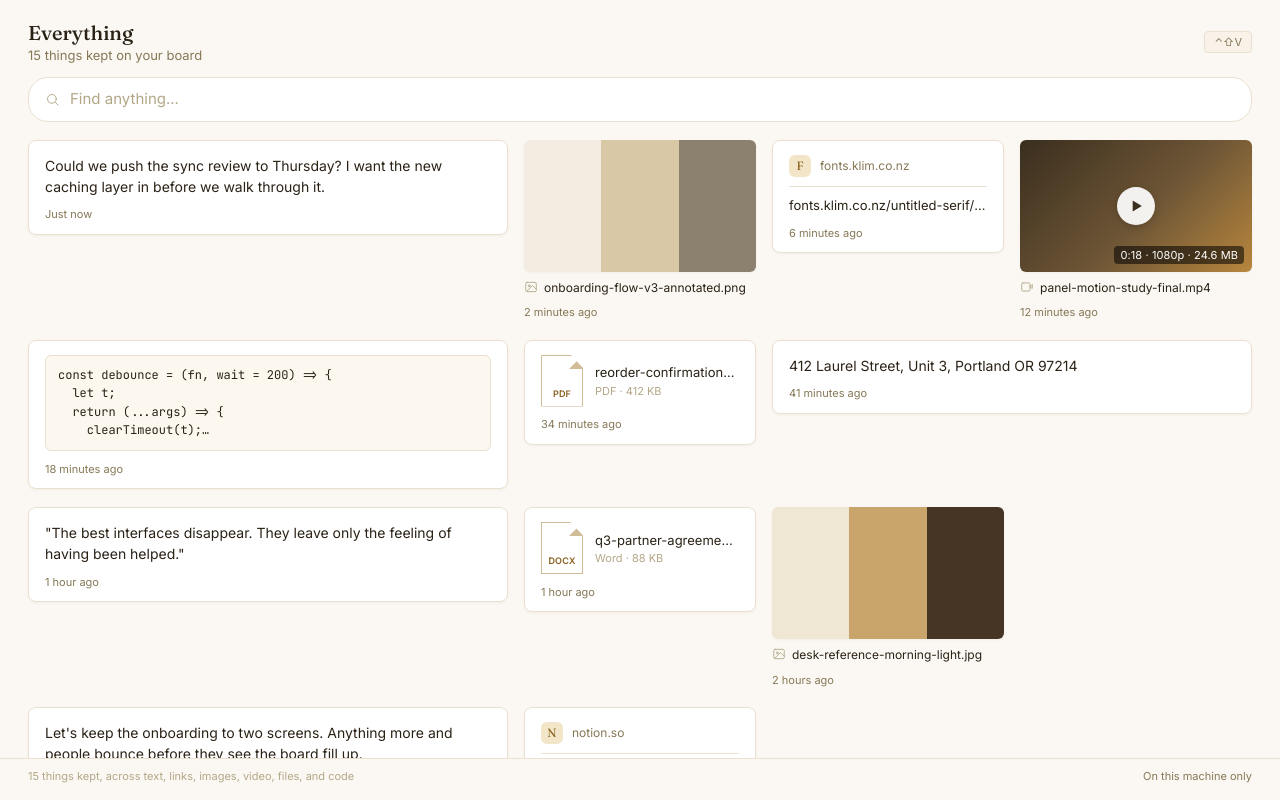
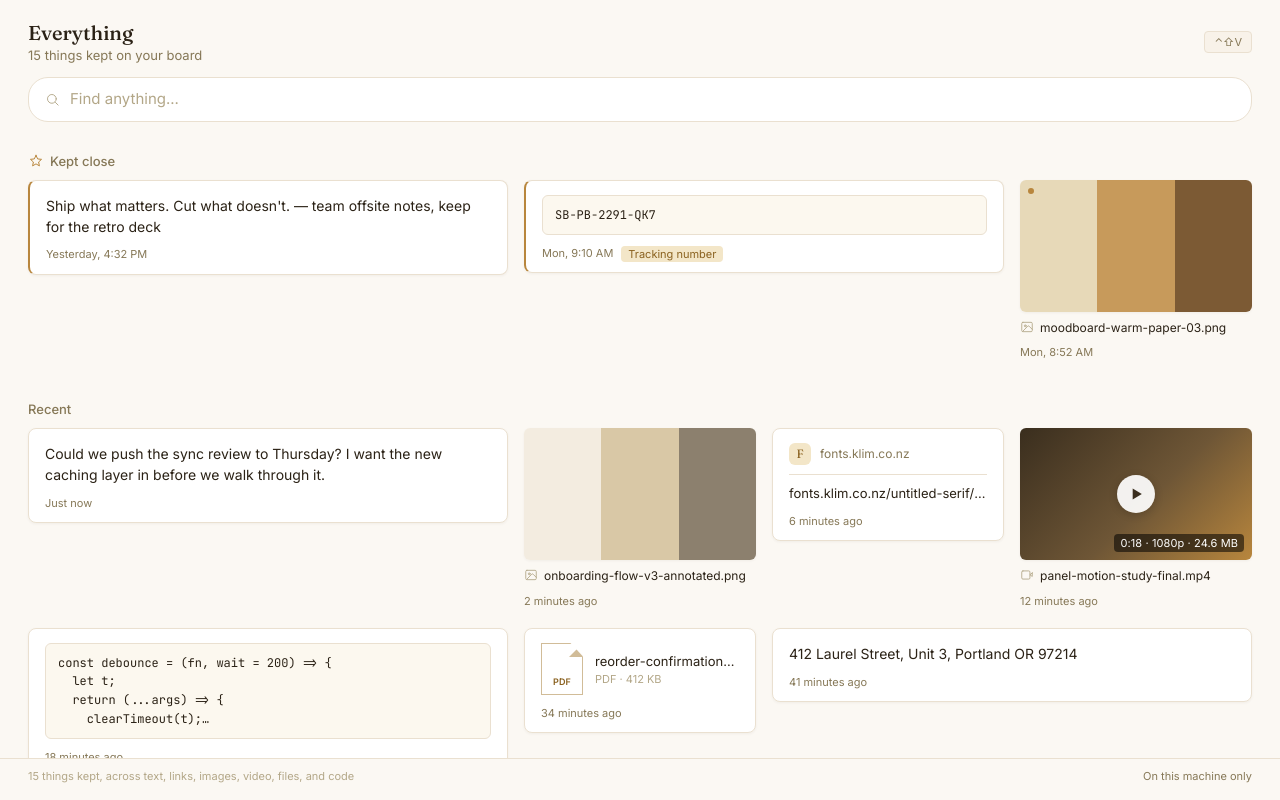
Before and after one commit to Offline-First-Apps/PersonaBoard, a React (Vite) app in the folder apps/desktop/: page / in a window 1280 px wide. Built offline with nearby package versions, Linux system fonts and the light colour scheme.

Commit message:
feat(desktop): add Kept close pinned section with pin toggle

```diff
--- a/apps/desktop/src/App.tsx
+++ b/apps/desktop/src/App.tsx
@@ -1,17 +1,42 @@
 import { useState } from "react";
-import { ALL_ITEMS, TIMELINE_ITEMS } from "./data/mock";
+import { ALL_ITEMS } from "./data/mock";
+import type { ClipboardItemData } from "./data/mock";
 import { ClipboardItem } from "./components/ClipboardItem";
-import { IconSearch } from "./components/icons";
+import { IconSearch, IconStar } from "./components/icons";
 
 /* The board panel. In the real app this fills the frameless Tauri window;
    sizing is responsive rather than the design's fixed 1000×780. */
 export default function App() {
+  const [items, setItems] = useState<ClipboardItemData[]>(ALL_ITEMS);
   const [query, setQuery] = useState("");
 
   const hasQuery = query.trim().length > 0;
   const matchesQuery = (text: string) => text.toLowerCase().includes(query.trim().toLowerCase());
-  const filteredTimeline = hasQuery ? TIMELINE_ITEMS.filter((it) => matchesQuery(it.text)) : TIMELINE_ITEMS;
-  const noResults = hasQuery && filteredTimeline.length === 0;
+  const visible = hasQuery ? items.filter((it) => matchesQuery(it.text)) : items;
+
+  const pinnedItems = visible.filter((it) => it.pinned);
+  const timelineItems = visible.filter((it) => !it.pinned);
+  const noResults = hasQuery && visible.length === 0;
+
+  const togglePin = (id: string) =>
+    setItems((prev) => prev.map((it) => (it.id === id ? { ...it, pinned: !it.pinned } : it)));
+
+  const renderGrid = (list: ClipboardItemData[]) => (
+    <div className="pb-grid">
+      {list.map((item) => {
+        const wide = item.type === "text" || item.type === "code";
+        return (
+          <div key={item.id} className={wide ? "pb-span-2" : undefined}>
+            <ClipboardItem
+              item={item}
+              dense={item.type === "image" || item.type === "video"}
+              onPin={togglePin}
+            />
+          </div>
+        );
+      })}
+    </div>
+  );
 
   return (
     <main className="pb-panel pb-app" aria-label="PersonaBoard, your clipboard history">
@@ -21,7 +46,9 @@ export default function App() {
           <div className="pb-header-row">
             <div>
               <p className="pb-title">Everything</p>
-              <p className="pb-subtitle">{ALL_ITEMS.length} things kept on your board</p>
+              <p className="pb-subtitle">
+                {items.length} thing{items.length === 1 ? "" : "s"} kept on your board
+              </p>
             </div>
             <div className="pb-hotkey-chip">⌃⇧V</div>
           </div>
@@ -51,25 +78,28 @@ export default function App() {
               <p className="pb-empty-body">No item on your board mentions &ldquo;{query}&rdquo;.</p>
             </div>
           ) : (
-            <section aria-label="Recent clipboard items">
-              <div className="pb-grid">
-                {filteredTimeline.map((item) => {
-                  const wide = item.type === "text" || item.type === "code";
-                  return (
-                    <div key={item.id} className={wide ? "pb-span-2" : undefined}>
-                      <ClipboardItem item={item} dense={item.type === "image" || item.type === "video"} />
-                    </div>
-                  );
-                })}
-              </div>
-            </section>
+            <>
+              {pinnedItems.length > 0 && (
+                <section aria-label="Kept close" className="pb-pinned-section">
+                  <h2 className="pb-section-heading">
+                    <IconStar style={{ color: "var(--pb-accent)" }} /> Kept close
+                  </h2>
+                  {renderGrid(pinnedItems)}
+                </section>
+              )}
+
+              <section aria-label="Recent clipboard items">
+                {pinnedItems.length > 0 && <h2 className="pb-section-heading">Recent</h2>}
+                {renderGrid(timelineItems)}
+              </section>
+            </>
           )}
         </div>
 
         {/* Footer */}
         <footer className="pb-footer">
           <span className="pb-footer-left">
-            {ALL_ITEMS.length} things kept, across text, links, images, video, files, and code
+            {items.length} things kept, across text, links, images, video, files, and code
           </span>
           <span className="pb-footer-right">On this machine only</span>
         </footer>
--- a/apps/desktop/src/styles/global.css
+++ b/apps/desktop/src/styles/global.css
@@ -301,6 +301,22 @@ body {
   .pb-footer-left {
     display: none;
   }
+}
+
+/* Section headings — "Kept close", "Recent", kind groups */
+.pb-pinned-section {
+  margin-bottom: 24px;
+}
+
+.pb-section-heading {
+  margin: 12px 0 10px;
+  font-size: 13px;
+  line-height: 1.4;
+  font-weight: 500;
+  color: var(--pb-text-secondary);
+  display: flex;
+  align-items: center;
+  gap: 6px;
 }
 
 /* Empty state — quiet, serif, centered */
```
